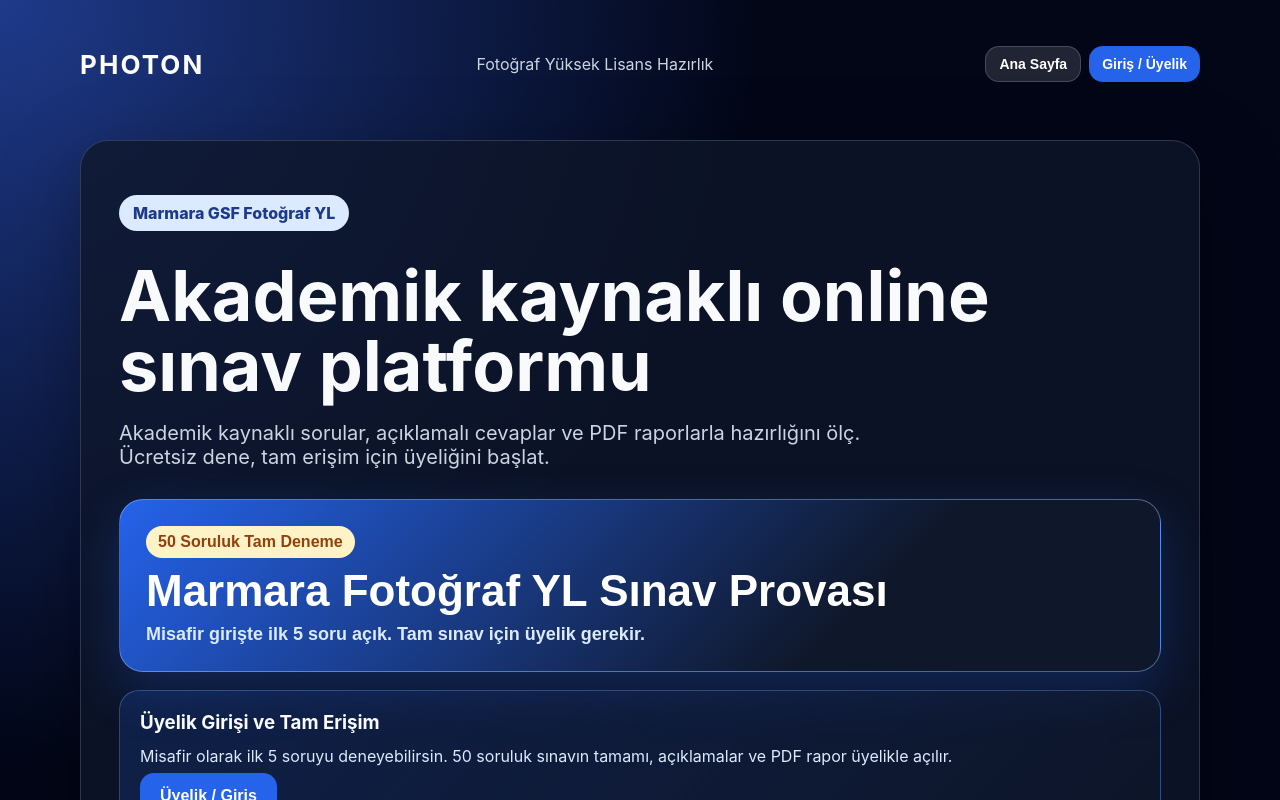
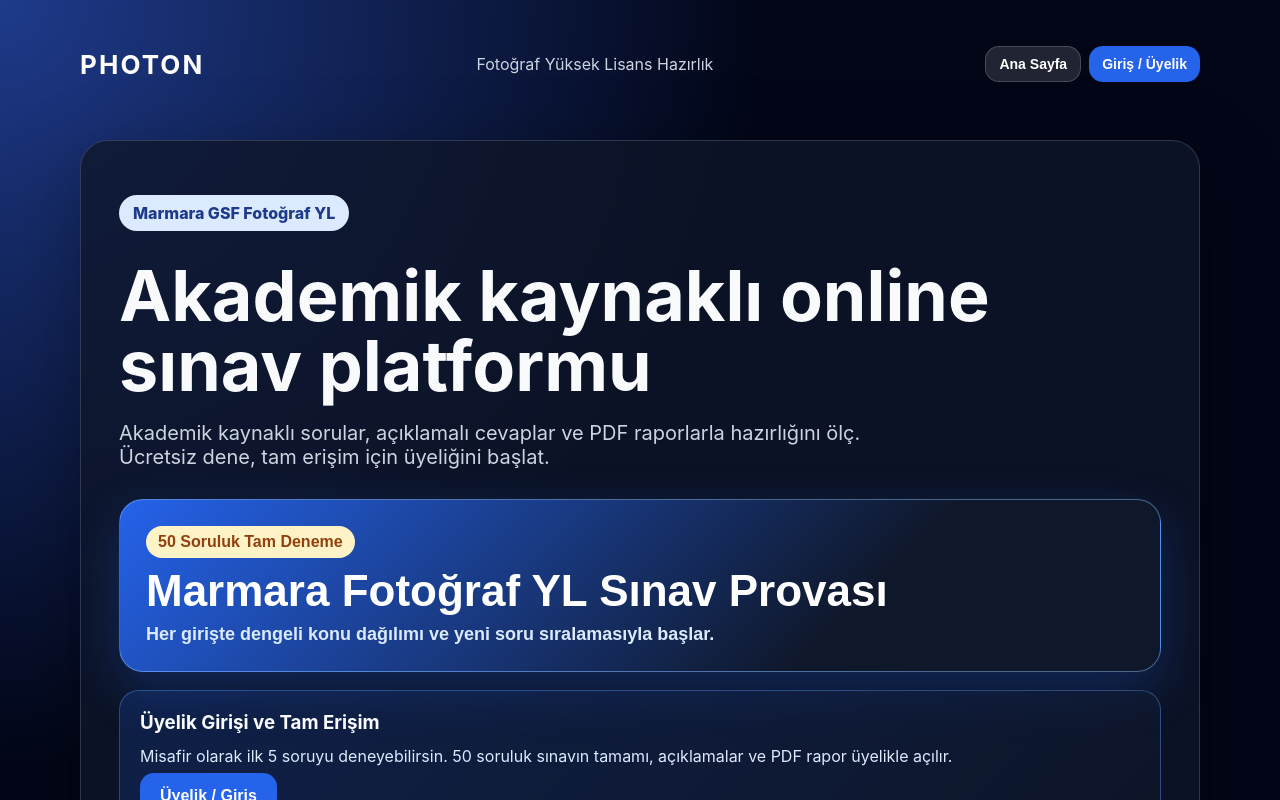
Before and after one commit to sinantargay/online_sinav_platformu, a React (Vite) app: page / in a window 1280 px wide. Shown: the top 800 px of the page. Built offline with nearby package versions, Linux system fonts and the light colour scheme.

Commit message:
Randomize and balance exam question order

```diff
--- a/src/main.jsx
+++ b/src/main.jsx
@@ -1,4 +1,4 @@
-import React, { useMemo, useState } from 'react';
+import React, { useState } from 'react';
 import { createRoot } from 'react-dom/client';
 import { jsPDF } from 'jspdf';
 import './style.css';
@@ -8,10 +8,57 @@ function load(key, fallback) {
   try { return JSON.parse(localStorage.getItem(key)) || fallback; } catch { return fallback; }
 }
 
+function shuffle(list) {
+  return [...list].sort(() => Math.random() - 0.5);
+}
+
+function buildExam(pool, size = 50) {
+  const blueprint = [
+    ['Fotoğraf Tekniği', 10],
+    ['Görsel Okuryazarlık', 6],
+    ['Fotoğraf Tarihi', 8],
+    ['Fotoğraf Akımları', 7],
+    ['Fotoğraf Sanatçıları', 5],
+    ['Genel Kültür', 11],
+    ['Mülakat ve Sanatsal Vizyon', 3]
+  ];
+  const used = new Set();
+  const selected = [];
+  blueprint.forEach(([category, count]) => {
+    shuffle(pool.filter(q => q.category === category)).slice(0, count).forEach(q => {
+      if (!used.has(q.id)) { used.add(q.id); selected.push(q); }
+    });
+  });
+  shuffle(pool.filter(q => !used.has(q.id))).forEach(q => {
+    if (selected.length < size) { used.add(q.id); selected.push(q); }
+  });
+  const groups = selected.reduce((acc, q) => {
+    const key = q.category || 'Diğer';
+    acc[key] = acc[key] || [];
+    acc[key].push(q);
+    return acc;
+  }, {});
+  Object.keys(groups).forEach(k => groups[k] = shuffle(groups[k]));
+  const ordered = [];
+  let lastCategory = '';
+  while (ordered.length < selected.length) {
+    const choices = Object.keys(groups).filter(k => groups[k].length && k !== lastCategory);
+    const fallback = Object.keys(groups).filter(k => groups[k].length);
+    const available = choices.length ? choices : fallback;
+    available.sort((a,b) => groups[b].length - groups[a].length);
+    const top = available.slice(0, Math.min(3, available.length));
+    const category = top[Math.floor(Math.random() * top.length)];
+    ordered.push(groups[category].pop());
+    lastCategory = category;
+  }
+  return ordered.slice(0, size);
+}
+
 function App() {
   const [page, setPage] = useState('home');
   const [index, setIndex] = useState(0);
   const [answers, setAnswers] = useState({});
+  const [examQuestions, setExamQuestions] = useState(() => buildExam(questions, 50));
   const [user, setUser] = useState(() => load('photon_user', null));
   const [settings, setSettings] = useState(() => load('photon_settings', {
     paymentTitle: 'Ödeme / IBAN Bilgileri',
@@ -21,7 +68,6 @@ function App() {
     paymentText: 'IBAN ve ödeme açıklaması yönetici panelinden girilecek.'
   }));
 
-  const examQuestions = useMemo(() => questions.slice(0, 50), []);
   const current = examQuestions[index];
   const correct = examQuestions.filter(q => answers[q.id] === q.answer).length;
   const wrongList = examQuestions.filter(q => answers[q.id] !== q.answer);
@@ -31,7 +77,7 @@ function App() {
 
   const Header = () => <nav className="nav"><b>PHOTON</b><span>{user ? `${user.name} · ${user.role}` : 'Fotoğraf Yüksek Lisans Hazırlık'}</span><div className="navActions"><button className="small ghost" onClick={() => setPage('home')}>Ana Sayfa</button>{user ? <button className="small ghost" onClick={logout}>Çıkış</button> : <button className="small" onClick={() => setPage('auth')}>Giriş / Üyelik</button>}</div></nav>;
 
-  const startExam = () => { setAnswers({}); setIndex(0); setPage('exam'); };
+  const startExam = () => { setExamQuestions(buildExam(questions, 50)); setAnswers({}); setIndex(0); setPage('exam'); };
   const openExam = () => { user ? startExam() : setPage('auth'); };
   const nextQuestion = () => {
     if (isGuest && index >= guestLimit - 1) { setPage('auth'); return; }
@@ -56,7 +102,7 @@ function App() {
 
   if(page==='auth') return <main className="shell"><Header/><section className="panel"><h1>Üyelik Sistemi</h1><p className="lead">Misafir kullanıcılar 50 soruluk sınavın yalnızca ilk 5 sorusunu çözebilir. Sınava devam etmek ve tam rapor almak için üyelik girişi yap.</p><form className="form" onSubmit={login}><input name="name" placeholder="Ad Soyad" defaultValue="Sinan Targay"/><input name="email" placeholder="E-posta"/><input name="password" type="password" placeholder="Şifre"/><input name="adminCode" placeholder="Yönetici kodu (varsa)"/><label className="check"><input name="remember" type="checkbox" defaultChecked/> Beni hatırla</label><button>Giriş / Kayıt</button></form><button className="ghost" onClick={guest}>Misafir Girişi</button><div className="paymentBox"><h3>{settings.paymentTitle}</h3><p><b>Hesap Sahibi:</b> {settings.accountHolder || 'Henüz girilmedi'}</p><p><b>Banka:</b> {settings.bankName || 'Henüz girilmedi'}</p><p><b>IBAN:</b> {settings.iban || 'Henüz girilmedi'}</p><p>{settings.paymentText}</p></div><p className="hint">Demo yönetici kodu: PHOTON2026</p></section></main>;
 
-  if(page==='home') return <main className="shell"><Header/><section className="hero"><p className="badge">Marmara GSF Fotoğraf YL</p><h1>Akademik kaynaklı online sınav platformu</h1><p className="lead">Akademik kaynaklı sorular, açıklamalı cevaplar ve PDF raporlarla hazırlığını ölç. Ücretsiz dene, tam erişim için üyeliğini başlat.</p><button className="examCard" onClick={openExam}><span className="examKicker">50 Soruluk Tam Deneme</span><strong>Marmara Fotoğraf YL Sınav Provası</strong><em>Misafir girişte ilk 5 soru açık. Tam sınav için üyelik gerekir.</em></button>{!user && <div className="paymentBox"><h3>Üyelik Girişi ve Tam Erişim</h3><p>Misafir olarak ilk 5 soruyu deneyebilirsin. 50 soruluk sınavın tamamı, açıklamalar ve PDF rapor üyelikle açılır.</p><button onClick={() => setPage('auth')}>Üyelik / Giriş</button></div>}<div className="stats"><div><strong>{user?'Aktif':'Kapalı'}</strong><span>Oturum</span></div><div><strong>PDF</strong><span>Rapor</span></div><div><strong>Kaynaklı</strong><span>Soru Havuzu</span></div></div><div className="actions"><button onClick={openExam}>Hemen Gir</button><button className="ghost" onClick={()=>setPage('auth')}>Üyelik / Giriş</button><button className="ghost" onClick={()=>setPage('admin')}>Yönetici Paneli</button></div></section></main>;
+  if(page==='home') return <main className="shell"><Header/><section className="hero"><p className="badge">Marmara GSF Fotoğraf YL</p><h1>Akademik kaynaklı online sınav platformu</h1><p className="lead">Akademik kaynaklı sorular, açıklamalı cevaplar ve PDF raporlarla hazırlığını ölç. Ücretsiz dene, tam erişim için üyeliğini başlat.</p><button className="examCard" onClick={openExam}><span className="examKicker">50 Soruluk Tam Deneme</span><strong>Marmara Fotoğraf YL Sınav Provası</strong><em>Her girişte dengeli konu dağılımı ve yeni soru sıralamasıyla başlar.</em></button>{!user && <div className="paymentBox"><h3>Üyelik Girişi ve Tam Erişim</h3><p>Misafir olarak ilk 5 soruyu deneyebilirsin. 50 soruluk sınavın tamamı, açıklamalar ve PDF rapor üyelikle açılır.</p><button onClick={() => setPage('auth')}>Üyelik / Giriş</button></div>}<div className="stats"><div><strong>{user?'Aktif':'Kapalı'}</strong><span>Oturum</span></div><div><strong>PDF</strong><span>Rapor</span></div><div><strong>Dengeli</strong><span>Sınav Dağılımı</span></div></div><div className="actions"><button onClick={openExam}>Hemen Gir</button><button className="ghost" onClick={()=>setPage('auth')}>Üyelik / Giriş</button><button className="ghost" onClick={()=>setPage('admin')}>Yönetici Paneli</button></div></section></main>;
 
   if(page==='exam') return <main className="shell"><Header/><section className="panel"><p className="badge">Soru {index+1} / {examQuestions.length} · {current.category} · {current.difficulty}</p>{isGuest && <p className="hint">Misafir deneme hakkı: {Math.min(index+1, guestLimit)} / {guestLimit}. Devamı için üyelik gerekir.</p>}<div className="progress"><span style={{width:`${((index+1)/examQuestions.length)*100}%`}} /></div><h2>{current.question}</h2><div className="options">{Object.entries(current.choices).map(([key,value])=><button key={key} className={answers[current.id]===key?'selected':''} onClick={()=>setAnswers({...answers,[current.id]:key})}><b>{key})</b> {value}</button>)}</div><div className="actions"><button className="ghost" disabled={index===0} onClick={()=>setIndex(index-1)}>Geri</button>{index<examQuestions.length-1?<button onClick={nextQuestion}>{isGuest && index>=guestLimit-1?'Üyelikle Devam Et':'İleri'}</button>:<button onClick={()=>setPage('result')}>Sonucu Gör</button>}</div></section></main>;
 
```
